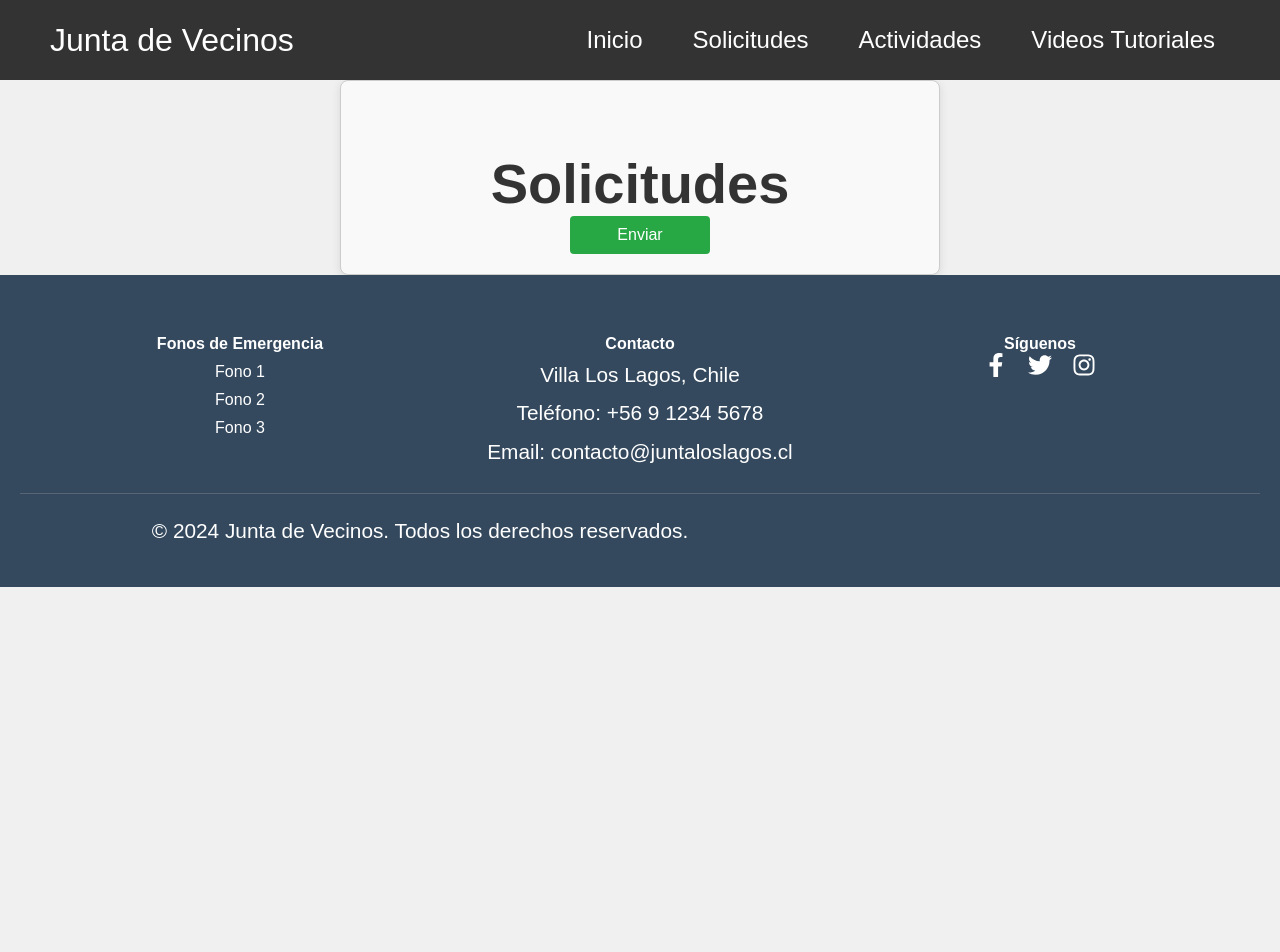
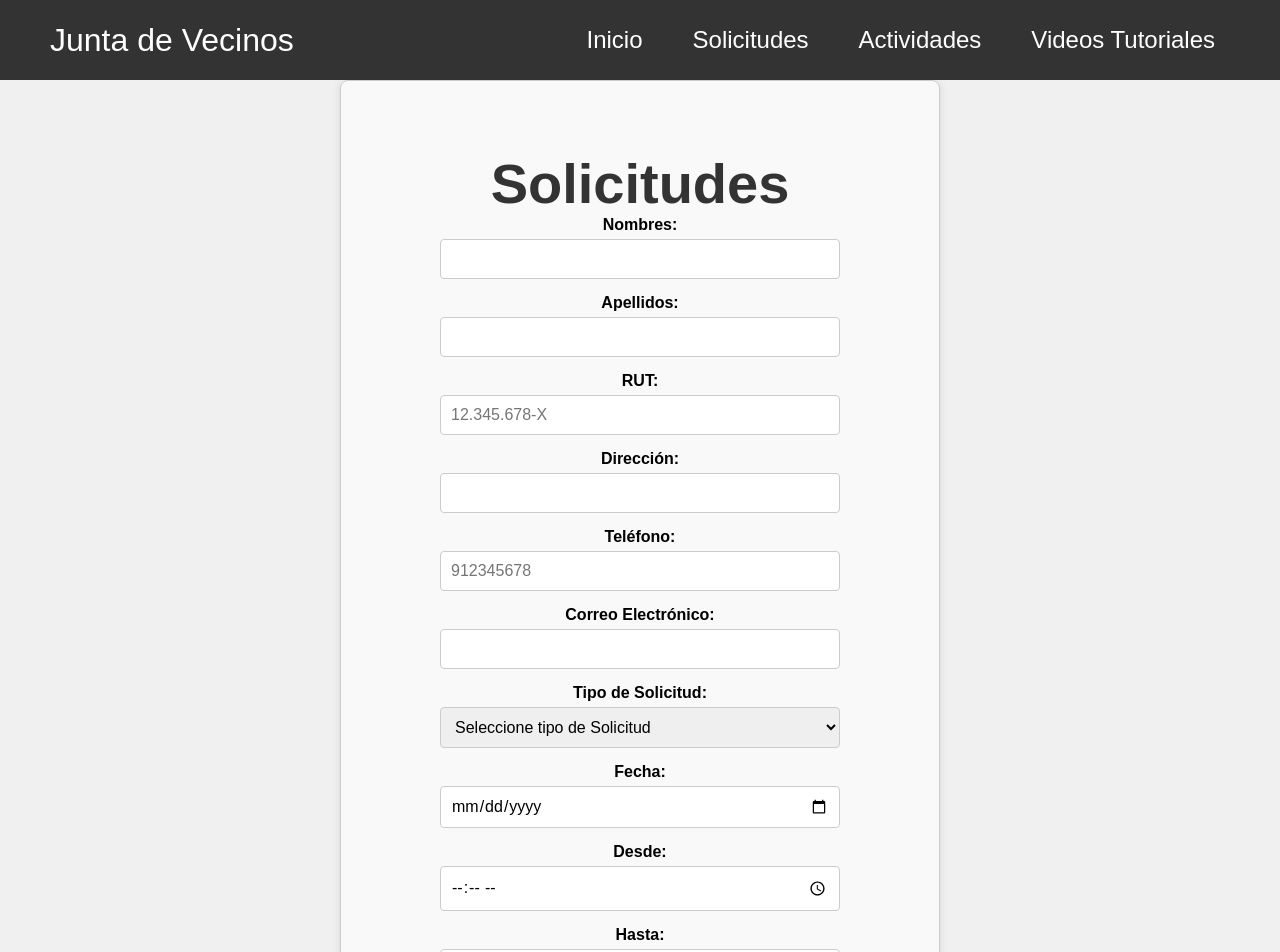
Before and after one commit to Benjamin1106/Proyeco-Portafolio, a React (Vite) app: page /solicitudes in a window 1280 px wide. Shown: the top 952 px of the page. Before the commit the page ends 800 px from the top, so only its background shows below. Built offline with nearby package versions, Linux system fonts and the light colour scheme.

Commit message:
Solicitudes firebase 1 coleccion v4

```diff
--- a/src/Componentes/solicitudes.tsx
+++ b/src/Componentes/solicitudes.tsx
@@ -2,9 +2,9 @@ import React, { useState } from 'react';
 import { collection, addDoc } from 'firebase/firestore';
 import { getStorage, ref, uploadBytes } from 'firebase/storage';
 import { db } from '../firebase/firebaseConfig';
-import Modal from 'react-modal';
 import './solicitudes.css';
 
+// Define tipos de datos
 interface FormData {
   nombre: string;
   apellido: string;
@@ -17,7 +17,7 @@ interface FormData {
   horaInicio?: string;
   horaFin?: string;
   datosCertificado?: string;
-  archivoUrl?: string | null;
+  archivoUrl?: string | null; // Se almacenará la referencia del archivo
 }
 
 const Solicitudes: React.FC = () => {
@@ -36,18 +36,19 @@ const Solicitudes: React.FC = () => {
     archivoUrl: null,
   });
   const [archivo, setArchivo] = useState<File | null>(null);
-  const [modalIsOpen, setModalIsOpen] = useState(false);
-  const [modalMessage, setModalMessage] = useState('');
   const today = new Date().toISOString().split('T')[0];
 
+  // Validaciones
   const isRutValid = (rut: string) => /^[0-9]{2}\.[0-9]{3}\.[0-9]{3}-[0-9kK]$/.test(rut);
   const isOnlyLetters = (value: string) => /^[A-Za-zÀ-ÿ\s]+$/.test(value);
 
+  // Manejo de cambios en el formulario
   const handleInputChange = (e: React.ChangeEvent<HTMLInputElement | HTMLSelectElement>) => {
     const { name, value } = e.target;
     setFormData((prev) => ({ ...prev, [name]: value }));
   };
 
+  // Reiniciar formulario
   const resetForm = () => {
     setFormData({
       nombre: '',
@@ -66,6 +67,7 @@ const Solicitudes: React.FC = () => {
     setArchivo(null);
   };
 
+  // Validación de horario operativo y secuencia de horas
   const isHorarioValido = (hora: string) => {
     const [hours, minutes] = hora.split(':').map(Number);
     return (hours > 10 || (hours === 10 && minutes === 0)) && (hours < 22);
@@ -75,27 +77,23 @@ const Solicitudes: React.FC = () => {
     e.preventDefault();
 
     if (!isRutValid(formData.rut)) {
-      setModalMessage('El RUT ingresado no es válido.');
-      setModalIsOpen(true);
+      alert('El RUT ingresado no es válido.');
       return;
     }
 
     if (!isOnlyLetters(formData.nombre)) {
-      setModalMessage('El nombre debe contener solo letras.');
-      setModalIsOpen(true);
+      alert('El nombre debe contener solo letras.');
       return;
     }
 
     if (!isOnlyLetters(formData.apellido)) {
-      setModalMessage('El apellido debe contener solo letras.');
-      setModalIsOpen(true);
+      alert('El apellido debe contener solo letras.');
       return;
     }
 
     if (formData.tipoSolicitud !== 'certificadoResidencia') {
       if (formData.horaInicio === formData.horaFin) {
-        setModalMessage('La hora de inicio y la hora de fin no pueden ser iguales.');
-        setModalIsOpen(true);
+        alert('La hora de inicio y la hora de fin no pueden ser iguales.');
         return;
       }
 
@@ -104,14 +102,12 @@ const Solicitudes: React.FC = () => {
         const horaFin = new Date(`1970-01-01T${formData.horaFin}:00`);
 
         if (horaInicio >= horaFin) {
-          setModalMessage('La hora de fin debe ser posterior a la hora de inicio.');
-          setModalIsOpen(true);
+          alert('La hora de fin debe ser posterior a la hora de inicio.');
           return;
         }
 
         if (!isHorarioValido(formData.horaInicio) || !isHorarioValido(formData.horaFin)) {
-          setModalMessage('La reserva solo puede realizarse entre las 10:00 y las 22:00 horas.');
-          setModalIsOpen(true);
+          alert('La reserva solo puede realizarse entre las 10:00 y las 22:00 horas.');
           return;
         }
       }
@@ -120,15 +116,16 @@ const Solicitudes: React.FC = () => {
     const data: FormData = {
       ...formData,
       telefono: `+56${formData.telefono}`,
-      archivoUrl: null,
+      archivoUrl: null, // Inicialmente null
     };
 
     try {
       if (archivo) {
         const storage = getStorage();
-        const storageRef = ref(storage, `uploads/${archivo.name}`);
+        const uniqueFileName = `${Date.now()}_${archivo.name}`; // Añade un timestamp único al nombre del archivo
+        const storageRef = ref(storage, `uploads/${uniqueFileName}`);
         await uploadBytes(storageRef, archivo);
-        data.archivoUrl = storageRef.fullPath;
+        data.archivoUrl = storageRef.fullPath; // Guarda solo la referencia del archivo
       }
 
       const collectionName = formData.tipoSolicitud === 'certificadoResidencia'
@@ -136,33 +133,150 @@ const Solicitudes: React.FC = () => {
         : 'solicitudes';
 
       await addDoc(collection(db, collectionName), data);
-      setModalMessage('Solicitud enviada. A la brevedad recibirá un mensaje de aprobación.');
-      setModalIsOpen(true);
+      alert('Solicitud enviada. A la brevedad recibirá un mensaje de aprobación.');
       resetForm();
     } catch (error) {
       console.error('Error al enviar la solicitud:', error);
-      setModalMessage('Error al enviar la solicitud. Intente nuevamente.');
-      setModalIsOpen(true);
+      alert('Error al enviar la solicitud. Intente nuevamente.');
     }
   };
-
-  // Configuración del modal
-  Modal.setAppElement('#root'); // Asegúrate de que el elemento raíz esté en el DOM
 
   return (
     <div className="container">
       <h1>Solicitudes</h1>
       <form onSubmit={handleSubmit}>
-        {/* Form Fields */}
+        <label>Nombres:</label>
+        <input
+          type="text"
+          name="nombre"
+          value={formData.nombre}
+          onChange={handleInputChange}
+          required
+          pattern="^[A-Za-zÀ-ÿ\s]+$"
+          title="El nombre debe contener solo letras."
+        />
+        <label>Apellidos:</label>
+        <input
+          type="text"
+          name="apellido"
+          value={formData.apellido}
+          onChange={handleInputChange}
+          required
+          pattern="^[A-Za-zÀ-ÿ\s]+$"
+          title="El apellido debe contener solo letras."
+        />
+        <label>RUT:</label>
+        <input
+          type="text"
+          name="rut"
+          value={formData.rut}
+          onChange={handleInputChange}
+          required
+          placeholder="12.345.678-X"
+          pattern="^[0-9]{2}\.[0-9]{3}\.[0-9]{3}-[0-9kK]$"
+          title="El RUT debe tener el formato 12.345.678-X y puede terminar en un número o 'k'."
+        />
+        <label>Dirección:</label>
+        <input
+          type="text"
+          name="direccion"
+          value={formData.direccion}
+          onChange={handleInputChange}
+          required
+        />
+        <label>Teléfono:</label>
+        <input
+          type="tel"
+          name="telefono"
+          value={formData.telefono}
+          onChange={handleInputChange}
+          required
+          placeholder="912345678"
+          pattern="[0-9]{9}"
+          maxLength={9}
+          title="El teléfono debe tener 9 dígitos."
+        />
+        <label>Correo Electrónico:</label>
+        <input
+          type="email"
+          name="correo"
+          value={formData.correo}
+          onChange={handleInputChange}
+          required
+        />
+        <label>Tipo de Solicitud:</label>
+        <select
+          name="tipoSolicitud"
+          value={formData.tipoSolicitud}
+          onChange={handleInputChange}
+          required
+        >
+          <option value="" disabled>Seleccione tipo de Solicitud</option>
+          <option value="cancha">Cancha</option>
+          <option value="salas">Salas</option>
+          <option value="plazas">Plazas</option>
+          <option value="certificadoResidencia">Certificado de Residencia</option>
+        </select>
+
+        {formData.tipoSolicitud !== 'certificadoResidencia' && (
+          <div>
+            <label>Fecha:</label>
+            <input
+              type="date"
+              name="fecha"
+              value={formData.fecha}
+              onChange={handleInputChange}
+              min={today}
+              required
+            />
+            <label>Desde:</label>
+            <input
+              type="time"
+              name="horaInicio"
+              value={formData.horaInicio}
+              onChange={handleInputChange}
+              required
+            />
+            <label>Hasta:</label>
+            <input
+              type="time"
+              name="horaFin"
+              value={formData.horaFin}
+              onChange={handleInputChange}
+              required
+            />
+          </div>
+        )}
+
+        {formData.tipoSolicitud === 'certificadoResidencia' && (
+          <div>
+            <label>Razón:</label>
+            <select
+              name="datosCertificado"
+              value={formData.datosCertificado}
+              onChange={handleInputChange}
+              required
+            >
+              <option value="" disabled hidden>Seleccione una razón</option>
+              <option value="razon1">Para fines particulares</option>
+              <option value="razon2">Para fines especiales</option>
+            </select>
+            <label>Subir Documento:</label>
+            <input
+              type="file"
+              accept=".pdf,.doc,.docx,.jpg,.png"
+              onChange={(e) => {
+                if (e.target.files) {
+                  setArchivo(e.target.files[0]);
+                }
+              }}
+              required
+            />
+          </div>
+        )}
+
         <button type="submit">Enviar</button>
       </form>
-
-      {/* Modal para alertas */}
-      <Modal isOpen={modalIsOpen} onRequestClose={() => setModalIsOpen(false)}>
-        <h2>Notificación</h2>
-        <p>{modalMessage}</p>
-        <button onClick={() => setModalIsOpen(false)}>Cerrar</button>
-      </Modal>
     </div>
   );
 };
```
